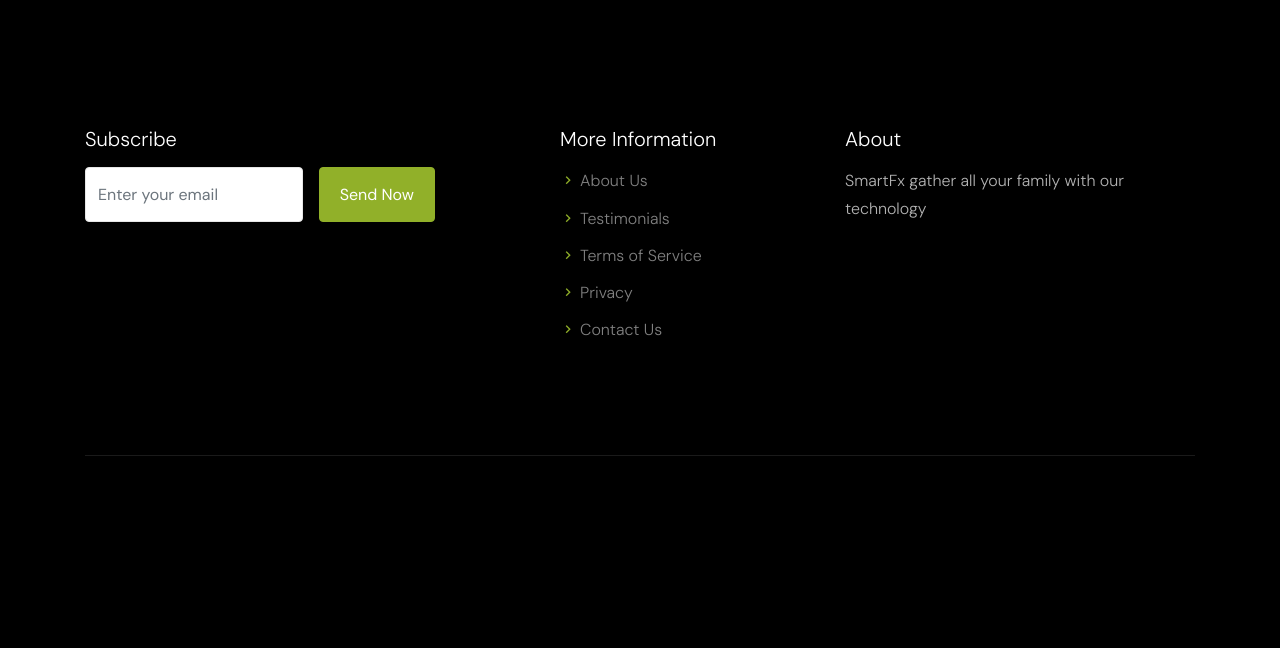
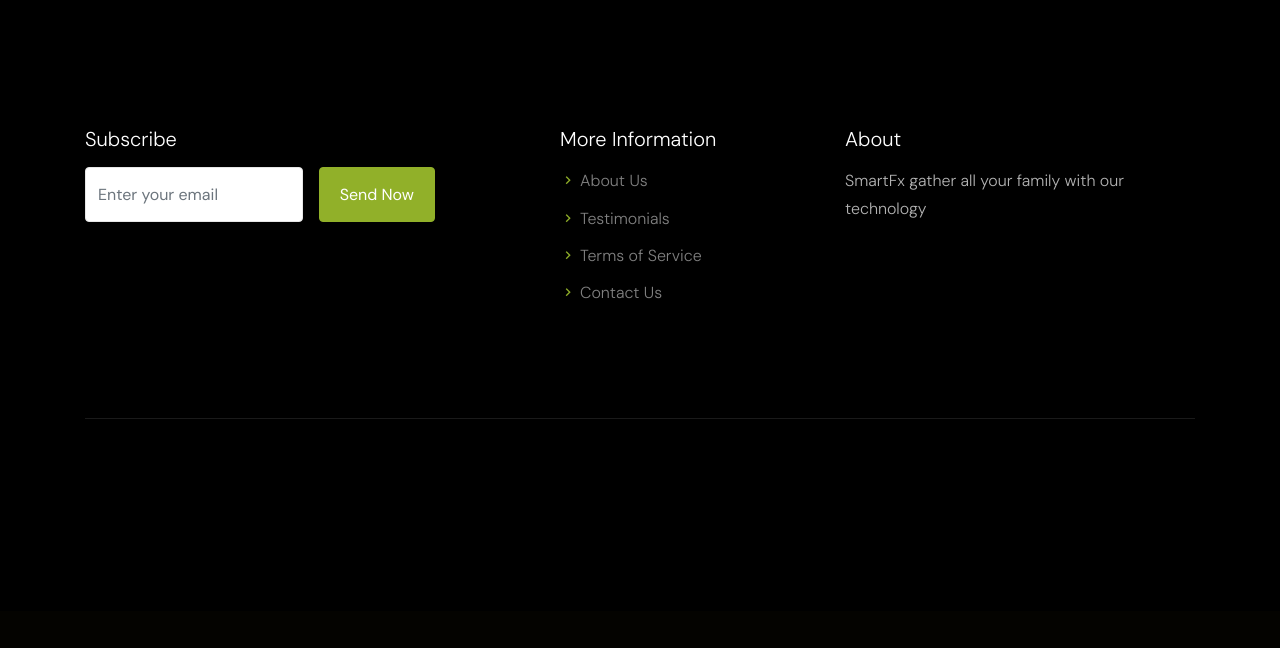
Before and after one commit to 2019Ganjil-PemrogramanBerbasisWeb/tugas3-pwa-oauth-jexcel-tamoriginal, a PHP site: page /contact.php in a window 1280 px wide. Shown: the part 1530-2178 px from the top of the page. After the commit the page ends 1949 px from the top, so only its background shows below. Run offline with PHP 8.4, Linux system fonts and the light colour scheme; a user stored in the database is signed in; some web fonts are replaced.

Commit message:
Update contact.php

```diff
--- a/contact.php
+++ b/contact.php
@@ -179,7 +179,6 @@ if (!isset($_SESSION["loggedin"]) || $_SESSION["loggedin"] !== true) {
               <li><a href="aboutus.php">About Us</a></li>
               <li><a href="testi.php">Testimonials</a></li>
               <li><a href="terms.php">Terms of Service</a></li>
-              <li><a href="um.php">Privacy</a></li>
               <li><a href="um.php">Contact Us</a></li>
             </ul>
           </div>
```
